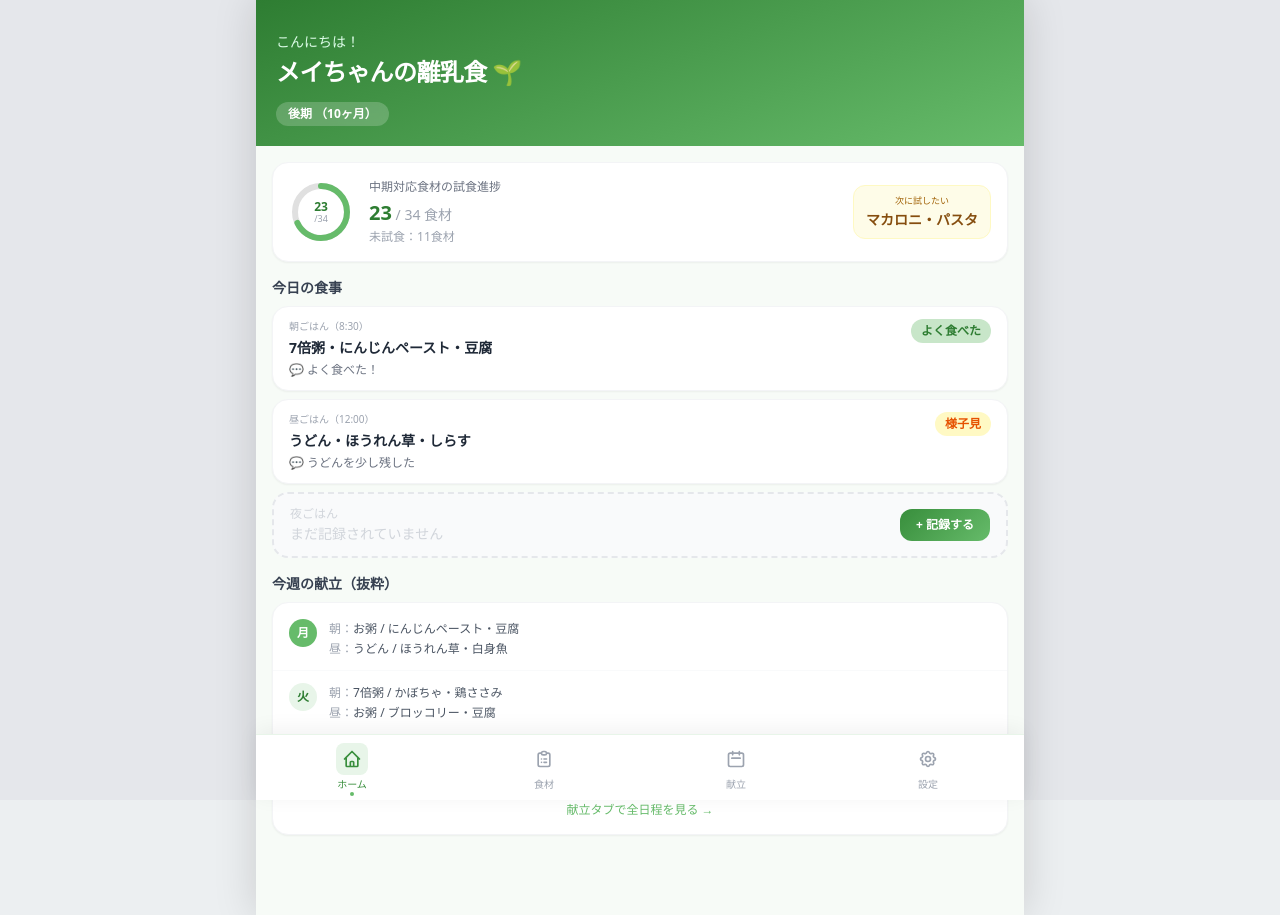
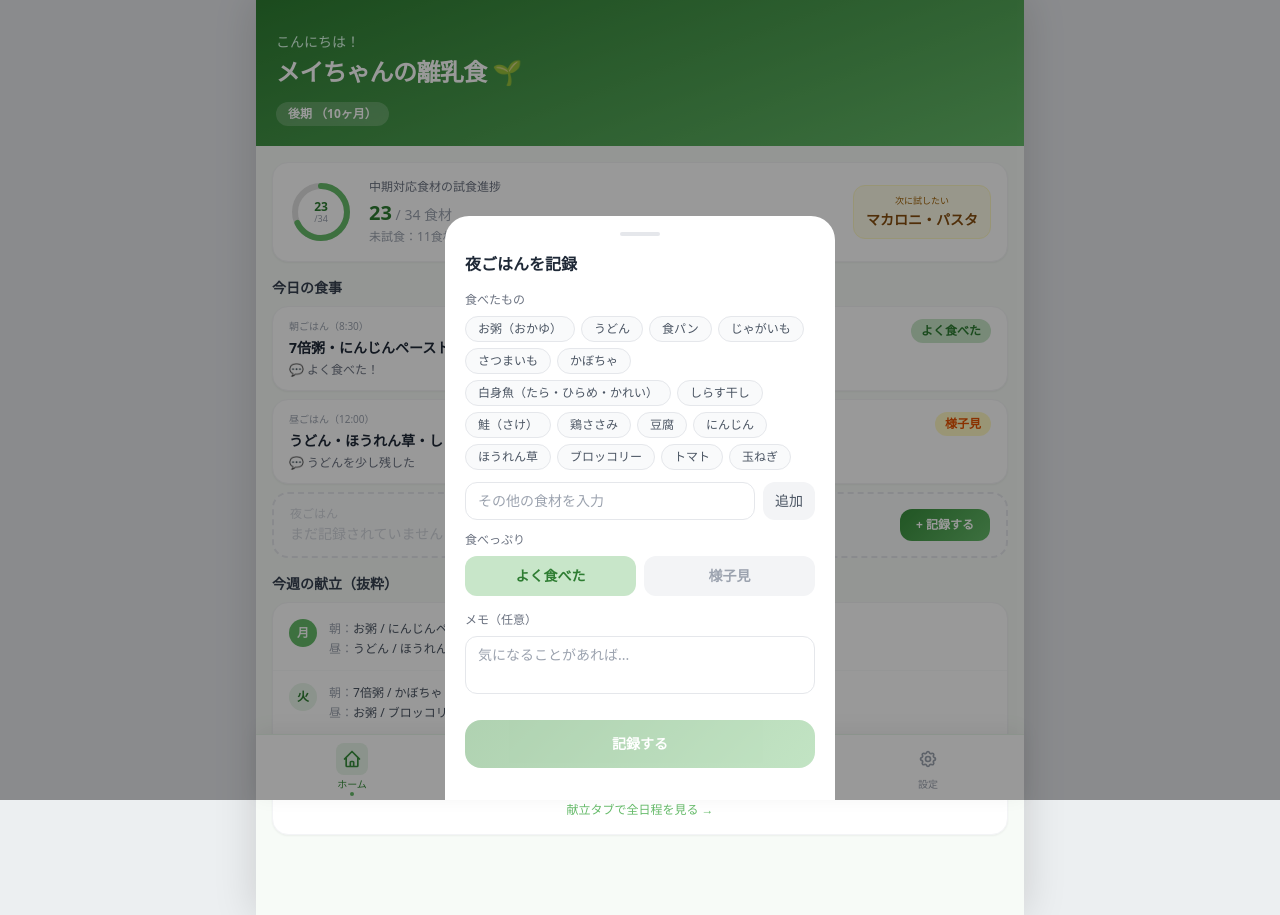
Before and after one commit to hirorec/ryunyu-planner, a Next.js app: page /home in a window 1280 px wide. Both pictures are taken after a click on the button "+ 記録する". Built offline with nearby package versions, Linux system fonts and the light colour scheme.

Commit message:
add MealLogModal

```diff
--- a/components/home/HomePage.tsx
+++ b/components/home/HomePage.tsx
@@ -1,10 +1,11 @@
 "use client";
+import { MealLogModal } from "@/components/home/MealLogModal";
 import { ProgressRing } from "@/components/home/ProgressRing";
 import { PageHeader } from "@/components/layout/PageHeader";
 import { StageBadge } from "@/components/ui/Badge";
 import { Card } from "@/components/ui/Card";
 import { FOODS } from "@/lib/data/foods";
-import { STAGE_LABELS } from "@/lib/types";
+import { STAGE_LABELS, type MealReaction, type MealType } from "@/lib/types";
 import {
   calcAgeMonths,
   formatAgeMonths,
@@ -12,7 +13,9 @@ import {
 } from "@/lib/utils/babyAge";
 import { useBabyStore } from "@/store/useBabyStore";
 import { useFoodStore } from "@/store/useFoodStore";
+import { useMealLogStore } from "@/store/useMealLogStore";
 import clsx from "clsx";
+import { useState } from "react";
 
 const WEEK_PLAN = [
   {
@@ -35,32 +38,24 @@ const WEEK_PLAN = [
   },
 ];
 
-const FOOD_LOGS = [
-  {
-    time: "8:30",
-    meal: "朝ごはん",
-    items: ["7倍粥", "にんじんペースト", "豆腐"],
-    ok: true,
-    note: "よく食べた！",
-  },
-  {
-    time: "12:00",
-    meal: "昼ごはん",
-    items: ["うどん", "ほうれん草", "しらす"],
-    ok: false,
-    note: "うどんを少し残した",
-  },
-];
+const MEAL_ORDER: MealType[] = ["breakfast", "lunch", "dinner"];
+const MEAL_LABELS: Record<MealType, string> = {
+  breakfast: "朝ごはん",
+  lunch: "昼ごはん",
+  dinner: "夜ごはん",
+};
 
 export function HomePage() {
   const { statuses } = useFoodStore();
   const { profile } = useBabyStore();
+  const { addLog, getLogsForDate } = useMealLogStore();
+
+  const [modalMealType, setModalMealType] = useState<MealType | null>(null);
 
   const stage = getStageFromBirthDate(profile.birthDate);
   const ageMonths = calcAgeMonths(profile.birthDate);
   const stageLabel = STAGE_LABELS[stage];
 
-  // 中期対応食材だけを対象にカウント
   const midFoods = FOODS.filter((f) =>
     ["early", "mid"].includes(f.availableFrom),
   );
@@ -68,6 +63,18 @@ export function HomePage() {
   const nextUntried = midFoods.find(
     (f) => !statuses[f.id] || statuses[f.id] === "untried",
   );
+
+  const today = new Date().toISOString().slice(0, 10);
+  const todayLogs = getLogsForDate(today);
+  const handleSave = (
+    items: string[],
+    reaction: MealReaction,
+    note: string,
+  ) => {
+    if (!modalMealType) return;
+    addLog(modalMealType, items, reaction, note);
+    setModalMealType(null);
+  };
 
   return (
     <div>
@@ -119,42 +126,63 @@ export function HomePage() {
         <section>
           <h2 className="mb-2 text-sm font-bold text-gray-700">今日の食事</h2>
           <div className="space-y-2">
-            {FOOD_LOGS.map((log, i) => (
-              <Card key={i} className="overflow-hidden">
+            {MEAL_ORDER.map((mealType) => {
+              const log = todayLogs.find((l) => l.mealType === mealType);
+
+              if (log) {
+                return (
+                  <Card key={mealType} className="overflow-hidden">
                     <div className="flex items-start justify-between gap-3 px-4 py-3">
                       <div className="min-w-0">
                         <p className="mb-1 text-[10px] text-gray-400">
-                      {log.meal}（{log.time}）
+                          {MEAL_LABELS[mealType]}（{log.time}）
                         </p>
                         <p className="truncate text-sm font-semibold text-gray-800">
                           {log.items.join("・")}
                         </p>
-                    <p className="mt-1 text-xs text-gray-500">💬 {log.note}</p>
+                        {log.note && (
+                          <p className="mt-1 text-xs text-gray-500">
+                            💬 {log.note}
+                          </p>
+                        )}
                       </div>
                       <span
                         className={clsx(
                           "shrink-0 rounded-full px-2.5 py-1 text-xs font-semibold",
-                      log.ok
+                          log.reaction === "good"
                             ? "bg-status-ok text-status-ok-fg"
                             : "bg-status-skip text-status-skip-fg",
                         )}
                       >
-                    {log.ok ? "よく食べた" : "様子見"}
+                        {log.reaction === "good" ? "よく食べた" : "様子見"}
                       </span>
                     </div>
                   </Card>
-            ))}
+                );
+              }
 
-            {/* 夜ごはん未記録 */}
-            <div className="flex items-center justify-between rounded-2xl border-2 border-dashed border-gray-200 bg-gray-50 px-4 py-3">
+              return (
+                <div
+                  key={mealType}
+                  className="flex items-center justify-between rounded-2xl border-2 border-dashed border-gray-200 bg-gray-50 px-4 py-3"
+                >
                   <div>
-                <p className="mb-0.5 text-xs text-gray-300">夜ごはん</p>
-                <p className="text-sm text-gray-300">まだ記録されていません</p>
+                    <p className="mb-0.5 text-xs text-gray-300">
+                      {MEAL_LABELS[mealType]}
+                    </p>
+                    <p className="text-sm text-gray-300">
+                      まだ記録されていません
+                    </p>
                   </div>
-              <button className="gradient-card rounded-xl px-4 py-2 text-xs font-semibold text-white transition-transform active:scale-95">
+                  <button
+                    onClick={() => setModalMealType(mealType)}
+                    className="gradient-card rounded-xl px-4 py-2 text-xs font-semibold text-white transition-transform active:scale-95"
+                  >
                     + 記録する
                   </button>
                 </div>
+              );
+            })}
           </div>
         </section>
 
@@ -205,6 +233,15 @@ export function HomePage() {
           </Card>
         </section>
       </div>
+
+      {/* ─── 食事記録モーダル ──────────────────────────────────────────────────── */}
+      {modalMealType && (
+        <MealLogModal
+          mealType={modalMealType}
+          onSave={handleSave}
+          onClose={() => setModalMealType(null)}
+        />
+      )}
     </div>
   );
 }
--- /dev/null
+++ b/components/home/MealLogModal.tsx
@@ -0,0 +1,176 @@
+"use client";
+import { FOODS } from "@/lib/data/foods";
+import type { FoodStage, MealReaction, MealType } from "@/lib/types";
+import { getStageFromBirthDate } from "@/lib/utils/babyAge";
+import { useBabyStore } from "@/store/useBabyStore";
+import { useFoodStore } from "@/store/useFoodStore";
+import { useState } from "react";
+
+interface Props {
+  mealType: MealType;
+  onSave: (items: string[], reaction: MealReaction, note: string) => void;
+  onClose: () => void;
+}
+
+const MEAL_LABELS: Record<MealType, string> = {
+  breakfast: "朝ごはん",
+  lunch: "昼ごはん",
+  dinner: "夜ごはん",
+};
+
+const STAGE_ORDER: FoodStage[] = ["early", "mid", "late", "complete"];
+
+export function MealLogModal({ mealType, onSave, onClose }: Props) {
+  const { statuses } = useFoodStore();
+  const { profile } = useBabyStore();
+
+  const [selectedItems, setSelectedItems] = useState<string[]>([]);
+  const [customItem, setCustomItem] = useState("");
+  const [reaction, setReaction] = useState<MealReaction>("good");
+  const [note, setNote] = useState("");
+
+  const stage = getStageFromBirthDate(profile.birthDate);
+  const stageIdx = STAGE_ORDER.indexOf(stage);
+
+  // 現在のステージ以下で試食済み（ok）の食材をサジェスト
+  const suggestedFoods = FOODS.filter((f) => {
+    const foodIdx = STAGE_ORDER.indexOf(f.availableFrom);
+    return foodIdx <= stageIdx && statuses[f.id] === "ok";
+  }).slice(0, 16);
+
+  const toggleItem = (name: string) => {
+    setSelectedItems((prev) =>
+      prev.includes(name) ? prev.filter((i) => i !== name) : [...prev, name],
+    );
+  };
+
+  const addCustomItem = () => {
+    const trimmed = customItem.trim();
+    if (trimmed && !selectedItems.includes(trimmed)) {
+      setSelectedItems((prev) => [...prev, trimmed]);
+    }
+    setCustomItem("");
+  };
+
+  const handleSave = () => {
+    if (selectedItems.length === 0) return;
+    onSave(selectedItems, reaction, note);
+  };
+
+  return (
+    <div className="fixed inset-0 z-[60] flex items-end justify-center">
+      {/* 背景オーバーレイ */}
+      <div className="absolute inset-0 bg-black/40" onClick={onClose} />
+
+      {/* ボトムシート */}
+      <div className="relative w-full max-w-[390px] rounded-t-3xl bg-white px-5 pb-8 pt-4">
+        {/* ハンドル */}
+        <div className="mx-auto mb-4 h-1 w-10 rounded-full bg-gray-200" />
+
+        <h2 className="mb-4 text-base font-bold text-gray-800">
+          {MEAL_LABELS[mealType]}を記録
+        </h2>
+
+        {/* 食材チップ */}
+        <p className="mb-2 text-xs font-medium text-gray-500">食べたもの</p>
+        <div className="mb-3 flex flex-wrap gap-1.5">
+          {suggestedFoods.map((f) => (
+            <button
+              key={f.id}
+              onClick={() => toggleItem(f.name)}
+              className={`rounded-full border px-3 py-1 text-xs font-medium transition-colors ${
+                selectedItems.includes(f.name)
+                  ? "border-brand bg-brand-pale text-brand-dark"
+                  : "border-gray-200 bg-gray-50 text-gray-600"
+              }`}
+            >
+              {f.name}
+            </button>
+          ))}
+        </div>
+
+        {/* カスタム入力 */}
+        <div className="mb-3 flex gap-2">
+          <input
+            type="text"
+            value={customItem}
+            onChange={(e) => setCustomItem(e.target.value)}
+            onKeyDown={(e) => e.key === "Enter" && addCustomItem()}
+            placeholder="その他の食材を入力"
+            className="flex-1 rounded-xl border border-gray-200 px-3 py-2 text-sm outline-none focus:border-brand-mid"
+          />
+          <button
+            onClick={addCustomItem}
+            className="rounded-xl bg-gray-100 px-3 py-2 text-sm font-medium text-gray-600 active:bg-gray-200"
+          >
+            追加
+          </button>
+        </div>
+
+        {/* 選択済みアイテム */}
+        {selectedItems.length > 0 && (
+          <div className="mb-4 flex flex-wrap gap-1.5">
+            {selectedItems.map((item) => (
+              <span
+                key={item}
+                className="flex items-center gap-1 rounded-full bg-brand-pale px-2.5 py-1 text-xs font-medium text-brand-dark"
+              >
+                {item}
+                <button
+                  onClick={() => toggleItem(item)}
+                  className="leading-none text-brand-dark/50 hover:text-brand-dark"
+                >
+                  ×
+                </button>
+              </span>
+            ))}
+          </div>
+        )}
+
+        {/* 食べっぷり */}
+        <p className="mb-2 text-xs font-medium text-gray-500">食べっぷり</p>
+        <div className="mb-4 flex gap-2">
+          <button
+            onClick={() => setReaction("good")}
+            className={`flex-1 rounded-xl py-2.5 text-sm font-semibold transition-colors ${
+              reaction === "good"
+                ? "bg-status-ok text-status-ok-fg"
+                : "bg-gray-100 text-gray-400"
+            }`}
+          >
+            よく食べた
+          </button>
+          <button
+            onClick={() => setReaction("so-so")}
+            className={`flex-1 rounded-xl py-2.5 text-sm font-semibold transition-colors ${
+              reaction === "so-so"
+                ? "bg-status-skip text-status-skip-fg"
+                : "bg-gray-100 text-gray-400"
+            }`}
+          >
+            様子見
+          </button>
+        </div>
+
+        {/* メモ */}
+        <p className="mb-2 text-xs font-medium text-gray-500">メモ（任意）</p>
+        <textarea
+          value={note}
+          onChange={(e) => setNote(e.target.value)}
+          placeholder="気になることがあれば..."
+          rows={2}
+          className="mb-5 w-full resize-none rounded-xl border border-gray-200 px-3 py-2 text-sm outline-none focus:border-brand-mid"
+        />
+
+        {/* 保存ボタン */}
+        <button
+          onClick={handleSave}
+          disabled={selectedItems.length === 0}
+          className="gradient-card w-full rounded-2xl py-3.5 text-sm font-bold text-white transition-opacity disabled:opacity-40"
+        >
+          記録する
+        </button>
+      </div>
+    </div>
+  );
+}
--- a/lib/types.ts
+++ b/lib/types.ts
@@ -113,6 +113,20 @@ export interface BabyProfile {
   allergyFoodIds: string[];
 }
 
+// ─── 食事記録 ─────────────────────────────────────────────────────────────────
+export type MealType = "breakfast" | "lunch" | "dinner";
+export type MealReaction = "good" | "so-so";
+
+export interface MealRecord {
+  id: string;
+  date: string;       // YYYY-MM-DD
+  mealType: MealType;
+  time: string;       // HH:MM
+  items: string[];
+  reaction: MealReaction;
+  note?: string;
+}
+
 // ─── ユーティリティ型 ─────────────────────────────────────────────────────────
 export interface FoodStatusMap {
   [foodId: string]: FoodStatus;
--- /dev/null
+++ b/store/useMealLogStore.ts
@@ -0,0 +1,60 @@
+"use client";
+import type { MealRecord, MealReaction, MealType } from "@/lib/types";
+import { create } from "zustand";
+
+// 今日の日付（YYYY-MM-DD）
+const today = new Date().toISOString().slice(0, 10);
+
+const INITIAL_LOGS: MealRecord[] = [
+  {
+    id: "init-1",
+    date: today,
+    mealType: "breakfast",
+    time: "8:30",
+    items: ["7倍粥", "にんじんペースト", "豆腐"],
+    reaction: "good",
+    note: "よく食べた！",
+  },
+  {
+    id: "init-2",
+    date: today,
+    mealType: "lunch",
+    time: "12:00",
+    items: ["うどん", "ほうれん草", "しらす"],
+    reaction: "so-so",
+    note: "うどんを少し残した",
+  },
+];
+
+interface MealLogState {
+  logs: MealRecord[];
+  addLog: (
+    mealType: MealType,
+    items: string[],
+    reaction: MealReaction,
+    note: string,
+  ) => void;
+  getLogsForDate: (date: string) => MealRecord[];
+}
+
+export const useMealLogStore = create<MealLogState>((set, get) => ({
+  logs: INITIAL_LOGS,
+
+  addLog: (mealType, items, reaction, note) => {
+    const now = new Date();
+    const date = now.toISOString().slice(0, 10);
+    const time = now.toTimeString().slice(0, 5);
+    const record: MealRecord = {
+      id: Date.now().toString(),
+      date,
+      mealType,
+      time,
+      items,
+      reaction,
+      note: note || undefined,
+    };
+    set((state) => ({ logs: [...state.logs, record] }));
+  },
+
+  getLogsForDate: (date) => get().logs.filter((l) => l.date === date),
+}));
```
Lines whose indentation alone changed are shown as unchanged.
